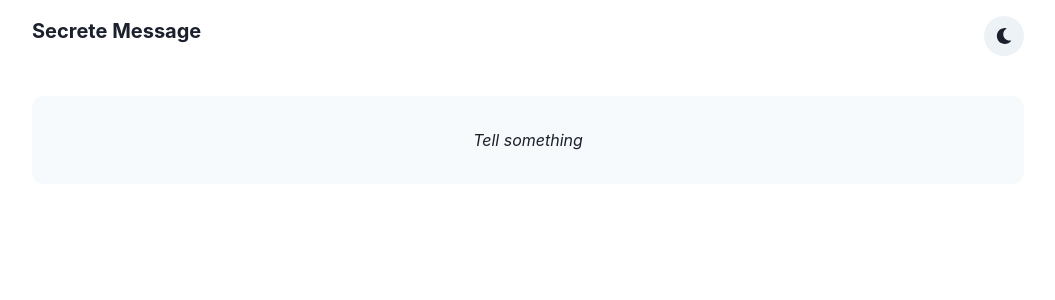
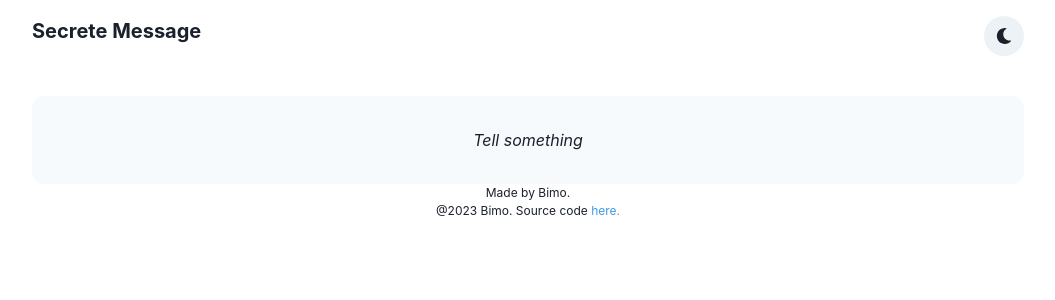
Before and after one commit to bimodwilaksono/secrete-message, a React (Vite) app: page / in a window 1280 px wide. Shown: the top 300 px of the page, without its empty margins (112-1167 px from the left). Built offline with nearby package versions, Linux system fonts and the light colour scheme.

Commit message:
Create footer component

```diff
--- a/src/App.tsx
+++ b/src/App.tsx
@@ -1,5 +1,6 @@
 import { Container, Text, useColorModeValue } from "@chakra-ui/react";
 import Navbar from "./components/Navbar";
+import Footer from "./components/Footer";
 
 function App() {
     const bgColor = useColorModeValue("gray.50", "gray.700");
@@ -18,6 +19,7 @@ function App() {
                     fontStyle={"italic"}>
                     Tell something
                 </Text>
+                <Footer />
             </Container>
         </>
     );
--- /dev/null
+++ b/src/components/Footer.tsx
@@ -0,0 +1,23 @@
+import { Center, Link, Text } from "@chakra-ui/react";
+
+const Footer = (): JSX.Element => {
+    return (
+        <>
+            <Center>
+                <Text textAlign={"center"} fontSize={"xs"}>
+                    Made by Bimo. <br />
+                    @2023 Bimo. Source code{" "}
+                    <Link
+                        href='https://github.com/bimodwilaksono/secrete-message'
+                        color={"blue.400"}
+                        isExternal>
+                        here.
+                    </Link>
+                </Text>
+                <Text textAlign={"center"} fontSize={"xs"}></Text>
+            </Center>
+        </>
+    );
+};
+
+export default Footer;
```
